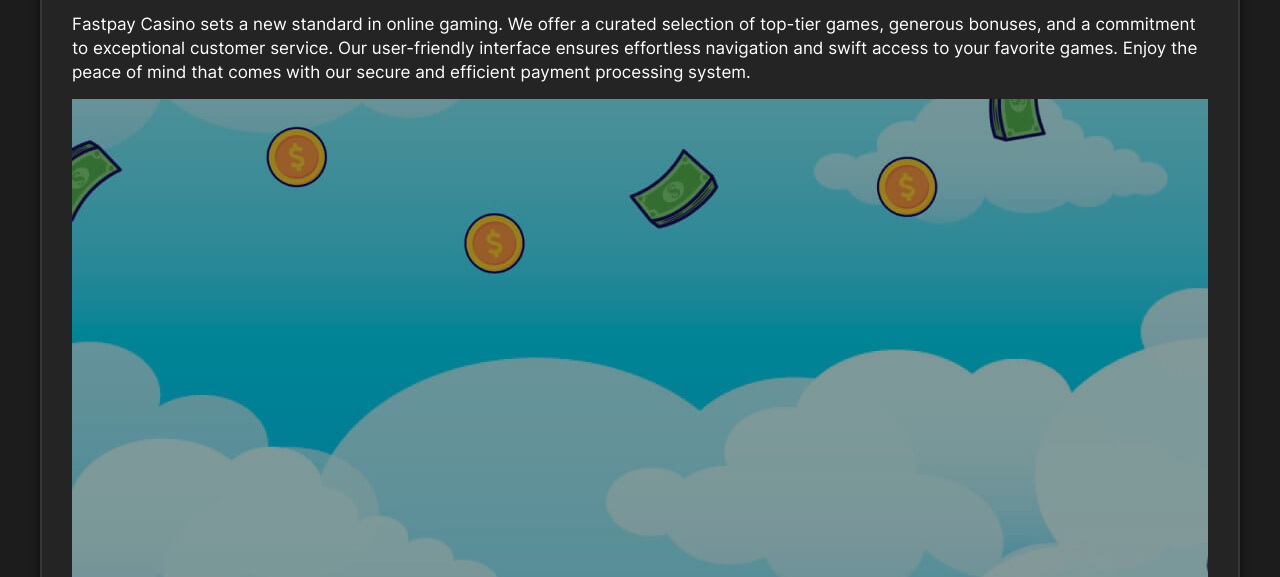
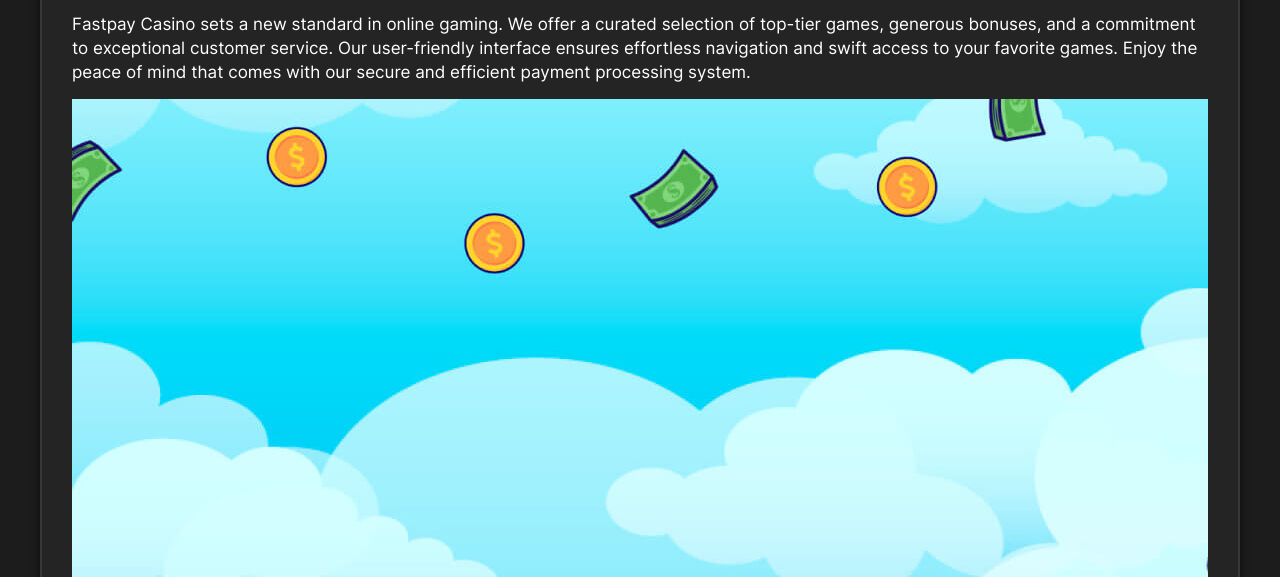
Before and after one commit to whitevolodymyr/fastpay2, a plain HTML site: page index.html in a window 1280 px wide. Shown: the part 205-782 px from the top of the page. Drawn offline with Linux system fonts and the light colour scheme.

Commit message:
Update index.html

```diff
--- a/index.html
+++ b/index.html
@@ -810,22 +810,25 @@ th, td {
     justify-content: center;
     align-items: center;
     flex-direction: column;
-    z-index: 10; /* Ensure overlay is above the image */
-    color: white; /* Set text color to contrast with background */
-    text-shadow: 0 2px 4px rgba(0, 0, 0, 0.6); /* Add shadow for better readability */
-    text-align: center; /* Center text */
-    background-color: rgba(0, 0, 0, 0.4); /* Optional: Semi-transparent background */
+    z-index: 100; /* Ensure the overlay is always on top */
+    color: white;
+    text-shadow: 0 2px 4px rgba(0, 0, 0, 0.6); /* Text shadow for readability */
+    text-align: center;
+    padding: 20px; /* Padding around the text */
+    background: none; /* No background color, just ensure visibility */
 }
 
 /* Text and button styles */
 .slider-text {
     font-size: 2.5rem;
     font-weight: bold;
+    z-index: 101; /* Make sure it's above everything */
 }
 
 .slider-subtext {
     font-size: 1.2rem;
     margin-bottom: 10px;
+    z-index: 101;
 }
 
 .slider-btn {
@@ -835,7 +838,7 @@ th, td {
     border: none;
     cursor: pointer;
     font-size: 1.1rem;
-    z-index: 10;
+    z-index: 101;
 }
 
 /* Dots navigation */
@@ -866,7 +869,6 @@ th, td {
         justify-content: flex-start;
         padding: 20px;
         align-items: center;
-        background-color: rgba(0, 0, 0, 0.5); /* Background for readability */
     }
 
     .slider-text {
@@ -883,6 +885,7 @@ th, td {
         padding: 8px 16px;
     }
 }
+
 </style>
 
 </head>
```
